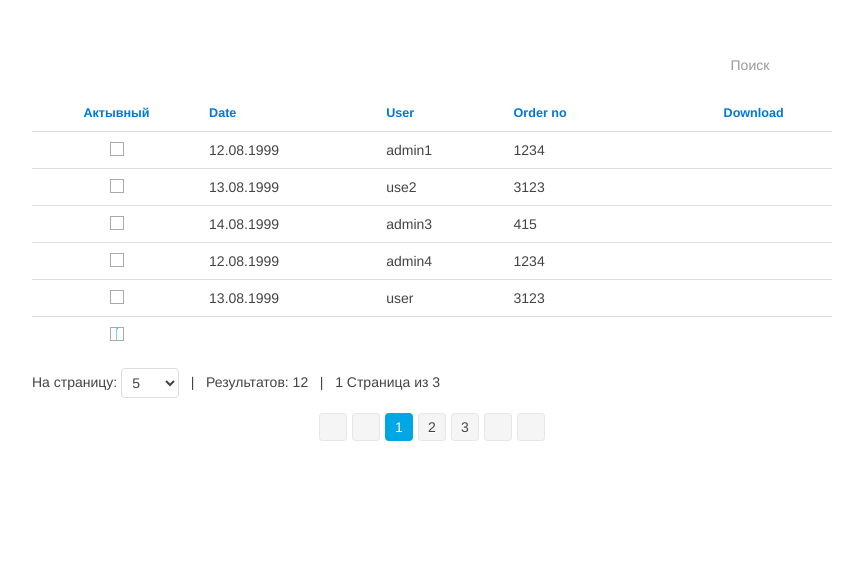
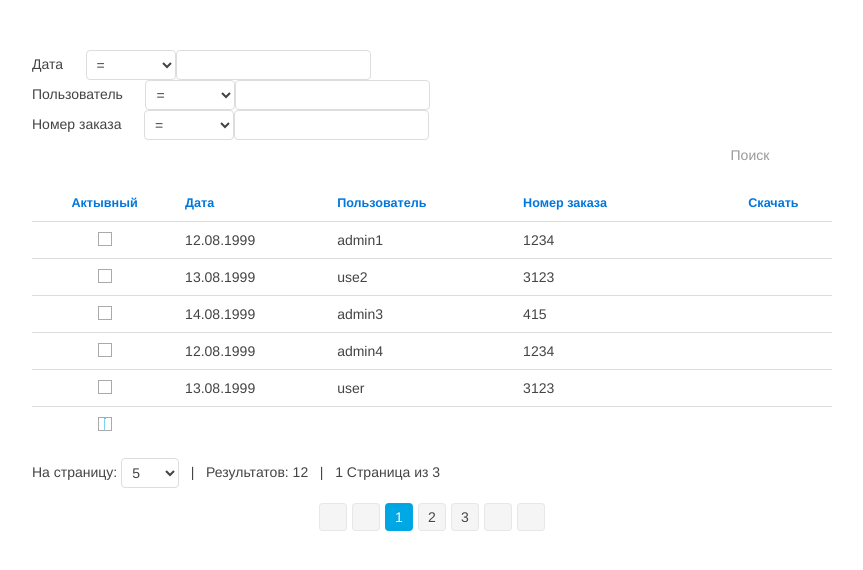
Before and after one commit to olshevsky/tabler, a Vue app: page / in a window 1280 px wide. Shown: the top 570 px of the page, without its empty margins (208-1071 px from the left). Built offline with nearby package versions, Linux system fonts and the light colour scheme; a web font is replaced by a local one; what vue-resource would draw is missing.

Commit message:
filters started

```diff
--- a/src/App.vue
+++ b/src/App.vue
@@ -1,7 +1,7 @@
 <template>
   <div id="app">
     <div class="wrapp">
-      <tabler :tableClass="'uk-table uk-table-hover'" :fields="fields" :json="json" :page="1" :per-page="5" @clicked="onButtonClick"></tabler>
+      <tabler :tableClass="'uk-table uk-table-hover'" :fields="fields" :json="json" :page="1" :per-page="5" @clicked="onButtonClick" :show-filters="true"></tabler>
     </div>
   </div>
 </template>
@@ -12,7 +12,7 @@ import Tabler from './components/tabler.vue'
 //import VueResource from 'vue-resource'
 
 //var json = []
-//for(var i = 0; i < 100; i++){
+//for(let i = 0; i < 100; i++){
 //  json.push({ch: { value: i, checked: false }, date: '12.08.1999', user: 'admin1', orderno: '1234', href: 'dasd'})
 //}
 
@@ -21,11 +21,42 @@ export default {
   data: function() {
     return {
         fields: [
-            {key: 'ch', type: 'checkbox', title: 'Актывный', thClass: 'uk-text-center', tdClass: 'uk-text-center', checked: false},
-            {key: 'date', type: 'date', format: 'dd.mm.yyyy', title: 'Date'},
-            {key: 'user', type: 'string', title: 'User'},
-            {key: 'orderno', type: 'number', title: 'Order no', sortable: true, styles: {"max-width": "max-width: 100px"}},
-            {key: 'href', type: 'download', title: 'Download', thClass: 'uk-text-center', tdClass: 'uk-text-center'},
+            {
+                key: 'ch',
+                type: 'checkbox',
+                title: 'Актывный',
+                thClass: 'uk-text-center',
+                tdClass: 'uk-text-center',
+                checked: false
+            },
+            {
+                key: 'date',
+                type: 'date',
+                title: 'Дата',
+                format: 'dd.mm.yyyy',
+                filterable: true
+            },
+            {
+                key: 'user',
+                type: 'string',
+                title: 'Пользователь',
+                filterable: true
+            },
+            {
+                key: 'orderno',
+                type: 'number',
+                title: 'Номер заказа',
+                sortable: true,
+                filterable: true,
+                styles: {"max-width": "max-width: 100px"}
+            },
+            {
+                key: 'href',
+                type: 'download',
+                title: 'Скачать',
+                thClass: 'uk-text-center',
+                tdClass: 'uk-text-center'
+            },
         ],
         json: [
             {ch: { value: '1', checked: true }, date: '12.08.1999', user: 'admin1', orderno: '1234', href: 'dasd'},
--- /dev/null
+++ b/src/components/filters.vue
@@ -0,0 +1,56 @@
+<template>
+    <div>
+        <div class="uk-form">
+            <div v-for="filter in filters" v-bind:key="filter.key">
+                {{filter.title}}
+                <a><i class="uk-icon-filter"></i></a>&nbsp;
+                <select>
+                    <option v-for="operator in operators"
+                            :key="operator"
+                            :value="operator">
+                        {{operator}}
+                    </option>
+                </select>
+                <input/>
+            </div>
+        </div>
+    </div>
+</template>
+
+<script>
+    export default{
+        name: "v-filters",
+        props: {
+            fields: {type: Array, default: ()=>{ return {}}}
+        },
+        data: function () {
+            return {
+                operators: {
+                    '=': '=',
+                    '!=': '!=',
+                    '<': '<',
+                    '>': '>',
+                    '%LIKE%': '%LIKE%',
+                    'NULL': 'NULL',
+                }
+            }
+        },
+        computed: {
+            filters: function () {
+                return this.fields.filter(f => {
+                    return f.filterable
+                })
+            }
+        },
+        mounted: function () {
+
+        },
+        watch: {
+
+        }
+    }
+</script>
+
+<style lang="scss">
+
+</style>
--- a/src/components/tabler.vue
+++ b/src/components/tabler.vue
@@ -1,9 +1,9 @@
 <template>
     <div>
+        <div v-if="propFilters">
+            <v-filters :fields="fields"></v-filters>
+        </div>
         <div class="search">
-            <div v-if="propFilters">
-                <a><i class="uk-icon-filter"></i></a>
-            </div>
             <div class="right">
                 <a v-on:click="clearSearch()">
                     <i class="uk-icon-trash"></i>
@@ -118,13 +118,15 @@
     import Button from './button.vue'
     import Checkbox from './checkbox.vue'
     import Download from './download.vue'
+    import Filters from './filters.vue';
 
     export default{
         name: "tabler",
         components: {
             'v-button': Button,
             'v-checkbox': Checkbox,
-            'v-download': Download
+            'v-download': Download,
+            'v-filters': Filters
         },
         props: {
             url: { type: String},
```
Also changed, not shown: index.html (+6 -6 lines).
